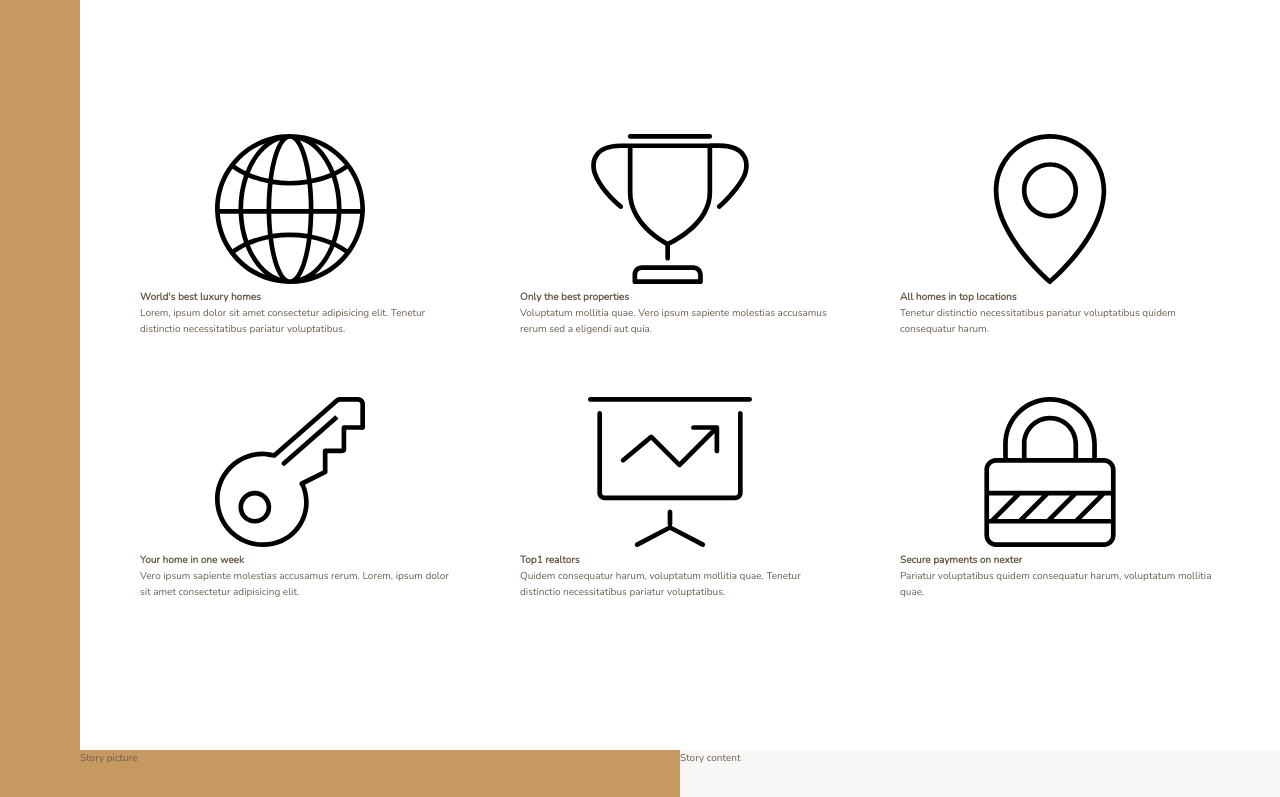
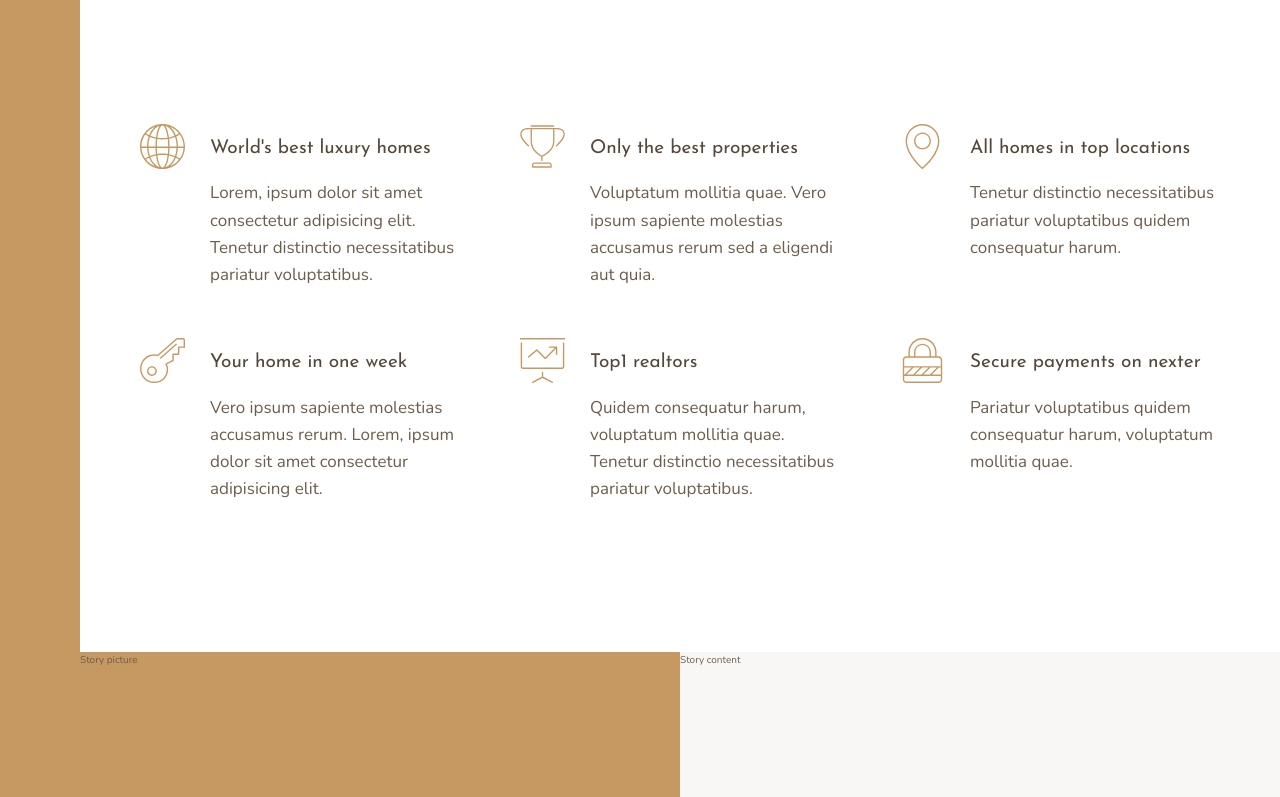
Before and after one commit to mattyImry/UdemyCssSass_Project3, a website: page index.html in a window 1280 px wide. Shown: the part 656-1453 px from the top of the page. Drawn offline with nearby package versions, Linux system fonts and the light colour scheme.

Commit message:
completed features section

```diff
--- a/index.html
+++ b/index.html
@@ -29,7 +29,7 @@
                 <svg class="feature__icon">
                     <use xlink:href="img/sprite.svg#icon-global"></use>
                 </svg>
-                <h4 class="heading-4">World's best luxury homes</h4>
+                <h4 class="heading-4 heading-4--dark">World's best luxury homes</h4>
                 <p class="feature__text">Lorem, ipsum dolor sit amet consectetur adipisicing elit. Tenetur distinctio necessitatibus pariatur voluptatibus.
                 </p>
             </div>
@@ -37,7 +37,7 @@
                 <svg class="feature__icon">
                     <use xlink:href="img/sprite.svg#icon-trophy"></use>
                 </svg>
-                <h4 class="heading-4">Only the best properties</h4>
+                <h4 class="heading-4 heading-4--dark">Only the best properties</h4>
                 <p class="feature__text">Voluptatum mollitia quae. Vero ipsum sapiente molestias accusamus rerum sed a eligendi aut quia.
                 </p>
             </div>
@@ -45,7 +45,7 @@
                 <svg class="feature__icon">
                     <use xlink:href="img/sprite.svg#icon-map-pin"></use>
                 </svg>
-                <h4 class="heading-4">All homes in top locations</h4>
+                <h4 class="heading-4 heading-4--dark">All homes in top locations</h4>
                 <p class="feature__text">Tenetur distinctio necessitatibus pariatur voluptatibus quidem consequatur harum.
                 </p>
             </div>
@@ -53,7 +53,7 @@
                 <svg class="feature__icon">
                     <use xlink:href="img/sprite.svg#icon-key"></use>
                 </svg>
-                <h4 class="heading-4">Your home in one week</h4>
+                <h4 class="heading-4 heading-4--dark">Your home in one week</h4>
                 <p class="feature__text">Vero ipsum sapiente molestias accusamus rerum. Lorem, ipsum dolor sit amet consectetur adipisicing elit.
                 </p>
             </div>
@@ -61,7 +61,7 @@
                 <svg class="feature__icon">
                     <use xlink:href="img/sprite.svg#icon-presentation"></use>
                 </svg>
-                <h4 class="heading-4">Top1 realtors</h4>
+                <h4 class="heading-4 heading-4--dark">Top1 realtors</h4>
                 <p class="feature__text">Quidem consequatur harum, voluptatum mollitia quae. Tenetur distinctio necessitatibus pariatur voluptatibus.
                 </p>
             </div>
@@ -69,7 +69,7 @@
                 <svg class="feature__icon">
                     <use xlink:href="img/sprite.svg#icon-lock"></use>
                 </svg>
-                <h4 class="heading-4">Secure payments on nexter</h4>
+                <h4 class="heading-4 heading-4--dark">Secure payments on nexter</h4>
                 <p class="feature__text">Pariatur voluptatibus quidem consequatur harum, voluptatum mollitia quae.
                 </p>
             </div>
--- a/sass/_features.scss
+++ b/sass/_features.scss
@@ -4,6 +4,29 @@
     margin: 15rem 0;
 
     display: grid;
-    grid-template-columns: repeat(3, 1fr);
+    //grid-template-columns: repeat(3, 1fr); // colomns created not responsive
+    grid-template-columns: repeat(auto-fit, minmax(25rem, 1fr));// created same column as above but responsive with the use of auto-fit and minmax function
     grid-gap: 6rem;
+    align-items: start;
 }
+
+.feature {
+
+    display:grid;
+
+    grid-template-columns: min-content 1fr;
+    grid-row-gap: 1.5rem;
+    grid-column-gap: 2.5rem;
+
+    &__icon {
+        fill: $color-primary; //changin color to svg
+        width: 4.5rem;
+        height: 4.5rem;
+        grid-row: 1 / span 2; // if using -1 to define rows or column it is only working on axplicit grids
+        transform: translateY(-1rem);
+    }
+
+    &__text {
+        font-size: 1.7rem;
+    }
+}
--- a/sass/_typography.scss
+++ b/sass/_typography.scss
@@ -0,0 +1,29 @@
+%heading {
+    font-family: $font-display;
+    font-weight: 400;
+}
+
+.heading-1 {
+    @extend %heading;
+}
+
+.heading-2 {
+    @extend %heading;
+}
+
+.heading-3 {
+    @extend %heading;
+}
+
+.heading-4 {
+    @extend %heading;
+    font-size: 1.9rem;
+
+    &--light {
+        color:$color-grey-light-1;
+    }
+
+    &--dark {
+        color:$color-grey-dark-1;
+    }
+}
```
Also changed, not shown: css/style.css.
